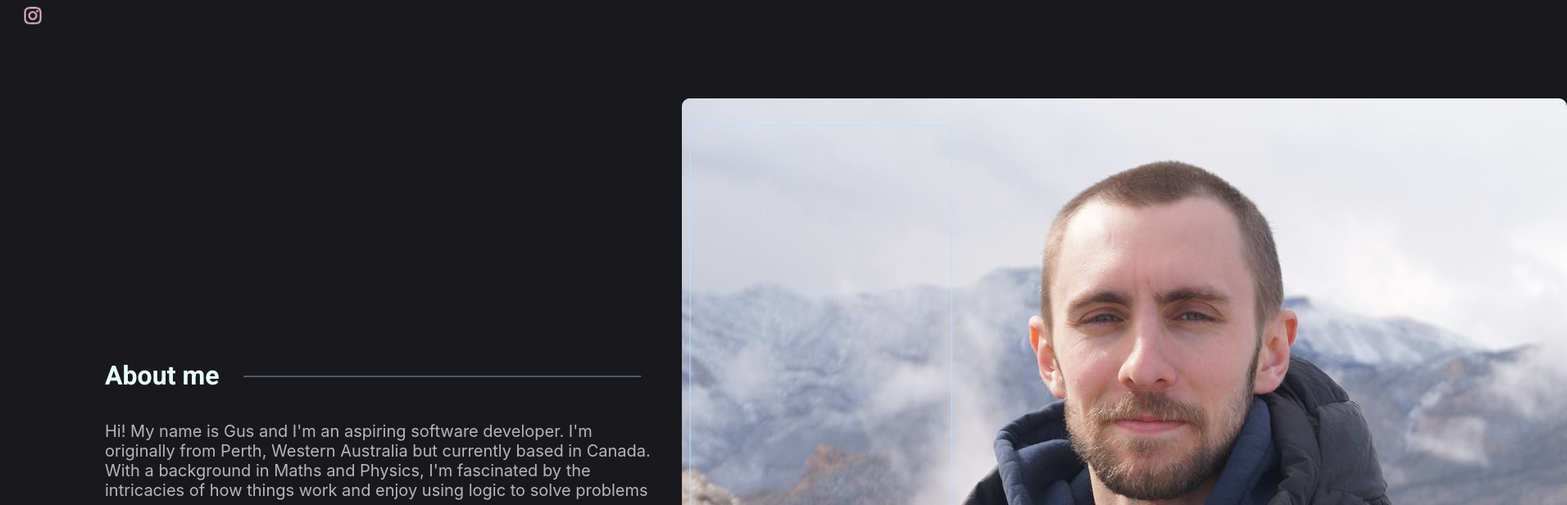
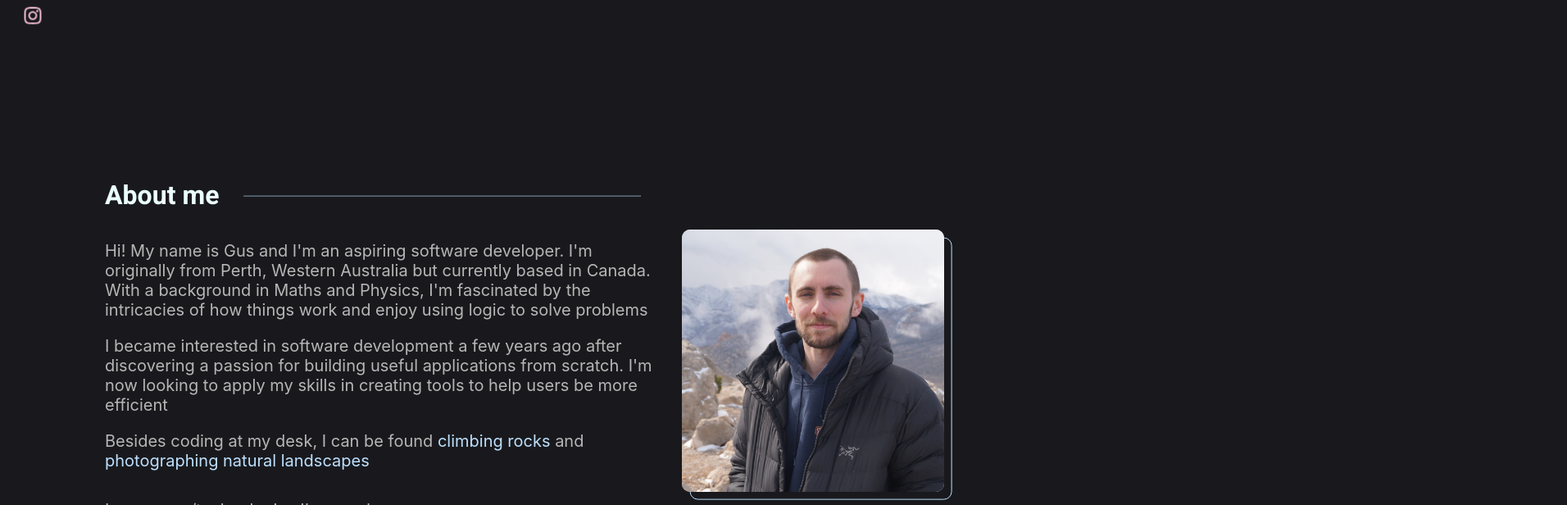
Before and after one commit to babyccino/portfolio, a Next.js app: page /portfolio in a window 1280 px wide. Shown: the part 680-1296 px from the top of the page at 82% size, 1912 px wide, since content can reach past the window. Built offline with nearby package versions, Linux system fonts and the light colour scheme.

Commit message:
Fixing issues with new image component

```diff
--- a/src/components/about/about.module.scss
+++ b/src/components/about/about.module.scss
@@ -14,17 +14,10 @@
 	}
 }
 
-.imageContainer,
-.noFilterImage,
-.image {
-	display: inline-flex;
-	border-radius: 10px;
-	flex-shrink: 0;
-}
+// image
 
 .image {
 	position: relative;
-	width: min(25vw, 28.125rem);
 	flex-direction: column;
 	justify-content: center;
 
@@ -39,6 +32,16 @@
 			transform: translate(3%, 3%);
 		}
 	}
+}
+
+.imageContainer,
+.noFilterImage,
+.image {
+	width: min(25vw, 28.125rem);
+	aspect-ratio: 1/1;
+	display: inline-flex;
+	border-radius: 10px;
+	flex-shrink: 0;
 }
 
 .noFilterImage {
@@ -77,6 +80,8 @@
 	transition: transform 0.4s;
 }
 
+// /image
+
 .languagesTechnologies {
 	margin-top: 2.2rem;
 }
@@ -84,7 +89,7 @@
 .technologies {
 	display: flex;
 	flex-direction: row;
-	flex-wrap: row;
+	flex-wrap: wrap;
 	gap: 1em;
 	font-family: monospace;
 	padding: 0;
--- a/src/components/about/about.tsx
+++ b/src/components/about/about.tsx
@@ -96,6 +96,7 @@ export default function About(): JSX.Element {
 					<div style={{ borderColor: color }} className={styles.box} />
 					<div className={styles.noFilterImage}>
 						<Image
+							fill
 							src={profile}
 							style={{
 								borderRadius: "10px",
@@ -108,6 +109,7 @@ export default function About(): JSX.Element {
 						style={{ backgroundColor: color }}
 					>
 						<Image
+							fill
 							src={profile}
 							style={{
 								filter: "grayscale(100%)",
--- a/src/components/projects/project.module.scss
+++ b/src/components/projects/project.module.scss
@@ -44,7 +44,7 @@ $borderRadius: 15px;
 	height: 100%;
 
 	opacity: 0;
-	position: absolute;
+	position: relative;
 	z-index: 2;
 	backdrop-filter: blur(10px);
 	transition: opacity 0.3s;
@@ -100,8 +100,9 @@ $borderRadius: 15px;
 
 .image {
 	flex-shrink: 0;
-	position: relative;
-	width: 100%;
+	position: absolute;
+	inset: 0;
+	overflow: hidden;
 	border-radius: $borderRadius;
 
 	display: inline-flex;
```
Also changed, not shown: src/components/projects/project.tsx (+13 -8 lines).
